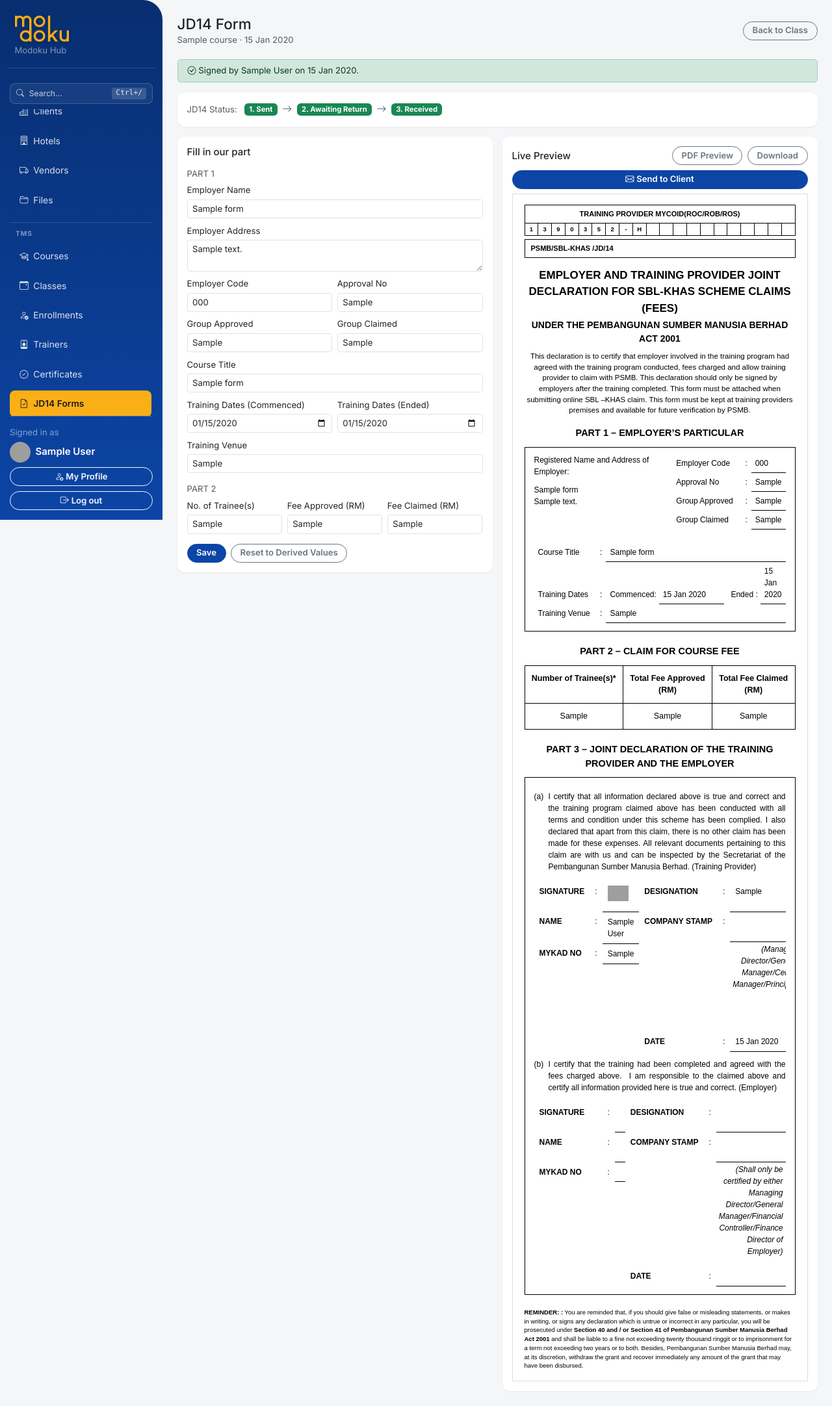
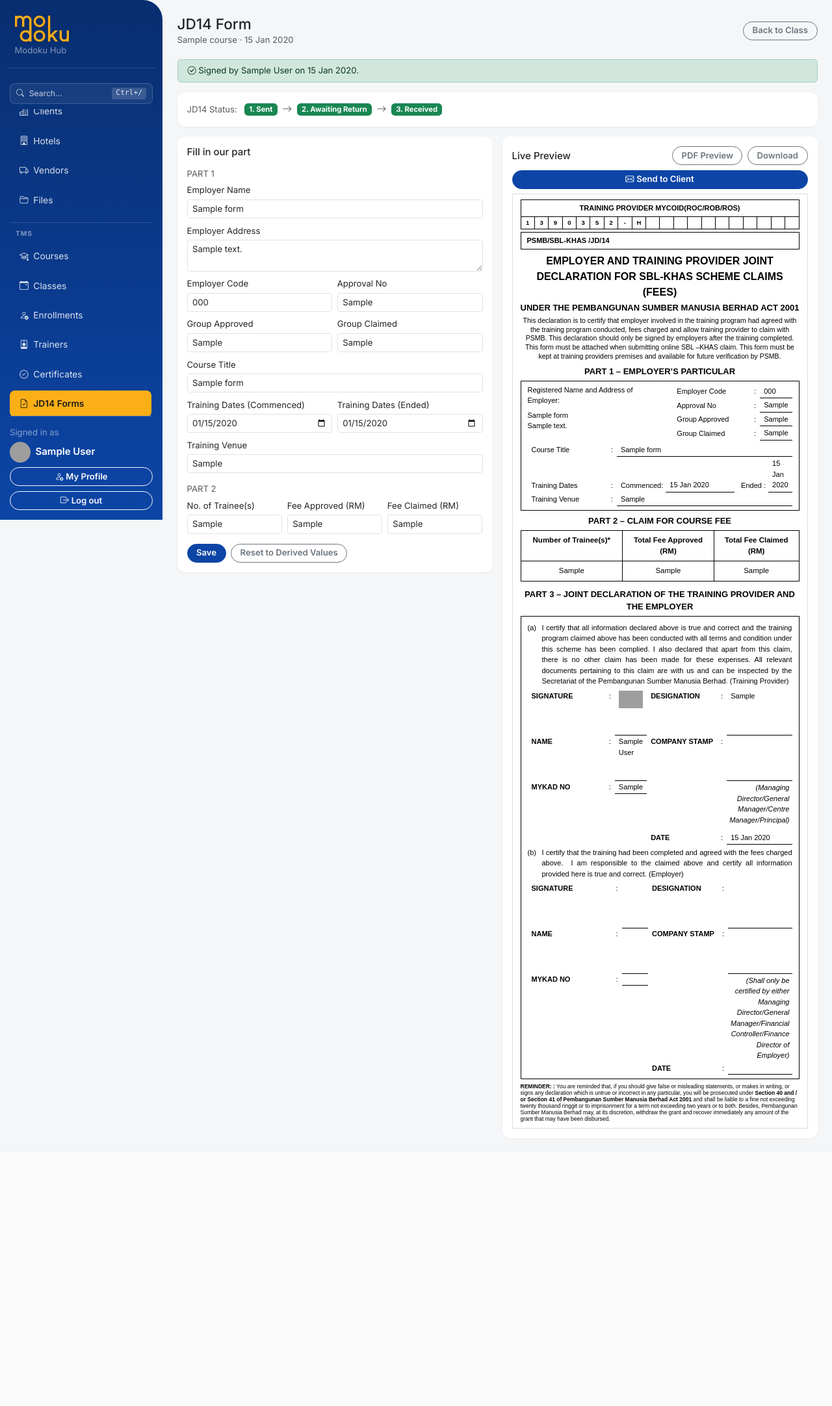
Before and after one commit to modokutech/modoku-crm, a Flask app: page /jd14/sessions/1 in a window 1280 px wide. Shown: the whole page at 65% size. After the commit the page ends 1753 px from the top, so only its background shows below. Run offline with Flask 3, Linux system fonts and the light colour scheme; the visitor is signed in with stand-in values (Sample User, id 1); tables that the repository leaves empty hold one stand-in row (values such as "Sample post"); data that the repository does not hold is empty; some libraries are stand-ins or nearby versions; grey boxes are pictures that could not be loaded.

Commit message:
Fix67: fit JD14 PDF to a single page; enlarge signature/stamp to 64px

```diff
--- a/modoku_crm/templates/jd14/edit.html
+++ b/modoku_crm/templates/jd14/edit.html
@@ -167,15 +167,15 @@
         <tr>
           <td style="width:50%">
             <table class="jd14p-decl-kv">
-              <tr><td class="dlabel">SIGNATURE</td><td class="dcolon">:</td><td class="dvalue" style="height:46px">{{ signature_html }}</td></tr>
-              <tr><td class="dlabel">NAME</td><td class="dcolon">:</td><td class="dvalue" style="height:46px">{{ name_value }}</td></tr>
+              <tr><td class="dlabel">SIGNATURE</td><td class="dcolon">:</td><td class="dvalue" style="height:70px">{{ signature_html }}</td></tr>
+              <tr><td class="dlabel">NAME</td><td class="dcolon">:</td><td class="dvalue" style="height:70px">{{ name_value }}</td></tr>
               <tr><td class="dlabel">MYKAD NO</td><td class="dcolon">:</td><td class="dvalue">{{ mykad_value }}</td></tr>
             </table>
           </td>
           <td style="width:50%">
             <table class="jd14p-decl-kv">
-              <tr><td class="dlabel">DESIGNATION</td><td class="dcolon">:</td><td class="dvalue" style="height:46px">{{ designation_value }}</td></tr>
-              <tr><td class="dlabel">COMPANY STAMP</td><td class="dcolon">:</td><td class="dvalue" style="height:46px">{{ stamp_html }}</td></tr>
+              <tr><td class="dlabel">DESIGNATION</td><td class="dcolon">:</td><td class="dvalue" style="height:70px">{{ designation_value }}</td></tr>
+              <tr><td class="dlabel">COMPANY STAMP</td><td class="dcolon">:</td><td class="dvalue" style="height:70px">{{ stamp_html }}</td></tr>
               <tr><td colspan="2"></td><td class="jd14p-decl-note">{{ note_text }}</td></tr>
               <tr style="height:{{ date_gap }}px"><td colspan="3"></td></tr>
               <tr><td class="dlabel">DATE</td><td class="dcolon">:</td><td class="dvalue">{{ date_value }}</td></tr>
@@ -185,8 +185,8 @@
       </table>
       {% endmacro %}
 
-      {% set decl_a_signature %}{% if preview_user and preview_user.signature_file %}<img src="{{ url_for('profile.signature_for', user_id=preview_user.id) }}" style="max-height:24px;max-width:100%">{% endif %}{% endset %}
-      {% set decl_a_stamp %}{% if company_stamp_file %}<img src="{{ url_for('settings.company_stamp') }}" style="max-height:24px;max-width:100%">{% endif %}{% endset %}
+      {% set decl_a_signature %}{% if preview_user and preview_user.signature_file %}<img src="{{ url_for('profile.signature_for', user_id=preview_user.id) }}" style="max-height:64px;max-width:100%">{% endif %}{% endset %}
+      {% set decl_a_stamp %}{% if company_stamp_file %}<img src="{{ url_for('settings.company_stamp') }}" style="max-height:64px;max-width:100%">{% endif %}{% endset %}
 
       <div class="jd14-preview">
         <table class="jd14p-mycoid">
@@ -262,7 +262,7 @@
             decl_a_stamp,
             "(Managing Director/General Manager/Centre Manager/Principal)",
             (f.signed_at|fmtdate if f.signed_at else ''),
-            64
+            10
           ) }}
           {{ jd14p_decl_block(
             "b",
@@ -270,7 +270,7 @@
             "", "", "", "", "",
             "(Shall only be certified by either Managing Director/General Manager/Financial Controller/Finance Director of Employer)",
             "",
-            14
+            2
           ) }}
         </div>
 
@@ -286,29 +286,29 @@
 </div>
 
 <style>
-  .jd14-preview { font-family: Arial, Helvetica, sans-serif; font-size: 13px; color: #000; border: 1px solid #ddd; padding: 16px 18px; background: #fff; }
+  .jd14-preview { font-family: Arial, Helvetica, sans-serif; font-size: 12px; color: #000; border: 1px solid #ddd; padding: 8px 12px; background: #fff; }
   .jd14-preview table { border-collapse: collapse; width: 100%; }
   .jd14-preview td, .jd14-preview th { vertical-align: top; }
 
   .jd14p-mycoid { width: 48%; table-layout: fixed; }
   .jd14p-mycoid td { border: 1px solid #000; }
-  .jd14p-mycoid .mycoid-label { text-align: center; font-weight: 700; font-size: 11px; padding: 5px 2px; }
-  .jd14p-mycoid .mycoid-cell { text-align: center; font-weight: 700; font-size: 9.5px; height: 17px; padding: 2px 0; }
-  .jd14p-formcode { width: auto; margin: 5px 0 0; }
-  .jd14p-formcode td { border: 1px solid #000; font-weight: 700; font-size: 11px; padding: 5px 9px; }
+  .jd14p-mycoid .mycoid-label { text-align: center; font-weight: 700; font-size: 11px; padding: 4px 2px; }
+  .jd14p-mycoid .mycoid-cell { text-align: center; font-weight: 700; font-size: 9.5px; height: 16px; padding: 2px 0; }
+  .jd14p-formcode { width: auto; margin: 4px 0 0; }
+  .jd14p-formcode td { border: 1px solid #000; font-weight: 700; font-size: 11px; padding: 4px 9px; }
 
-  .jd14p-title-main { text-align: center; font-weight: 700; font-size: 17px; margin: 14px 0 3px; }
-  .jd14p-title-sub { text-align: center; font-weight: 700; font-size: 14px; margin: 0 0 8px; }
-  .jd14p-intro { text-align: center; font-size: 11.5px; line-height: 1.45; margin: 0 0 16px; }
+  .jd14p-title-main { text-align: center; font-weight: 700; font-size: 16px; margin: 6px 0 2px; }
+  .jd14p-title-sub { text-align: center; font-weight: 700; font-size: 13px; margin: 0 0 4px; }
+  .jd14p-intro { text-align: center; font-size: 10.5px; line-height: 1.3; margin: 0 0 7px; }
 
-  .jd14p-part-heading { text-align: center; font-weight: 700; font-size: 14.5px; margin: 16px 0 10px; }
+  .jd14p-part-heading { text-align: center; font-weight: 700; font-size: 13px; margin: 6px 0 4px; }
 
-  .jd14p-box-outer { border: 1px solid #000; padding: 10px 14px 12px; margin-bottom: 20px; }
+  .jd14p-box-outer { border: 1px solid #000; padding: 5px 10px 6px; margin-bottom: 6px; }
   .jd14p-p1-top td { padding: 0; }
-  .jd14p-field-label { font-size: 12px; margin-bottom: 5px; }
-  .jd14p-employer-area { font-size: 12px; min-height: 92px; padding-top: 5px; }
+  .jd14p-field-label { font-size: 11px; margin-bottom: 3px; }
+  .jd14p-employer-area { font-size: 11px; min-height: 40px; padding-top: 3px; }
 
-  .jd14p-kv td { padding: 5px 6px; font-size: 12px; vertical-align: bottom; }
+  .jd14p-kv td { padding: 2px 6px; font-size: 11px; vertical-align: bottom; }
   .jd14p-kv td.kvlabel { white-space: nowrap; width: 150px; }
   .jd14p-kv td.kvcolon { white-space: nowrap; width: 12px; }
   .jd14p-kv td.kvvalue { border-bottom: 1px solid #000; }
@@ -316,21 +316,21 @@
   .jd14p-kv-full td.kvlabel { width: 165px; }
 
   .jd14p-part2 { margin-bottom: 4px; }
-  .jd14p-part2 th, .jd14p-part2 td { border: 1px solid #000; text-align: center; padding: 10px; font-size: 12.5px; }
+  .jd14p-part2 th, .jd14p-part2 td { border: 1px solid #000; text-align: center; padding: 6px; font-size: 11.5px; }
   .jd14p-part2 th { font-weight: 700; }
 
-  .jd14p-hang { margin: 10px 0 14px; }
-  .jd14p-hang td { padding: 0; font-size: 12px; }
+  .jd14p-hang { margin: 4px 0 5px; }
+  .jd14p-hang td { padding: 0; font-size: 11px; }
   .jd14p-hang-mark { width: 22px; white-space: nowrap; }
   .jd14p-hang-body { text-align: justify; }
   .jd14p-decl-cols td { padding: 0; vertical-align: top; }
-  .jd14p-decl-kv td { padding: 6px 8px; font-size: 12px; }
+  .jd14p-decl-kv td { padding: 1px 6px; font-size: 11px; }
   .jd14p-decl-kv td.dlabel { font-weight: 700; white-space: nowrap; width: 130px; }
   .jd14p-decl-kv td.dcolon { white-space: nowrap; width: 12px; }
   .jd14p-decl-kv td.dvalue { border-bottom: 1px solid #000; }
-  .jd14p-decl-note { font-size: 10.5px; font-style: italic; text-align: right; padding: 2px 4px 0 !important; }
+  .jd14p-decl-note { font-size: 9.5px; font-style: italic; text-align: right; padding: 2px 4px 0 !important; }
 
-  .jd14p-footer { font-size: 9.5px; line-height: 1.45; margin-top: 16px; }
+  .jd14p-footer { font-size: 8.5px; line-height: 1.2; margin-top: 3px; }
 </style>
 
 <script>
```
Also changed, not shown: modoku_crm/pdfgen.py (+32 -32 lines).
